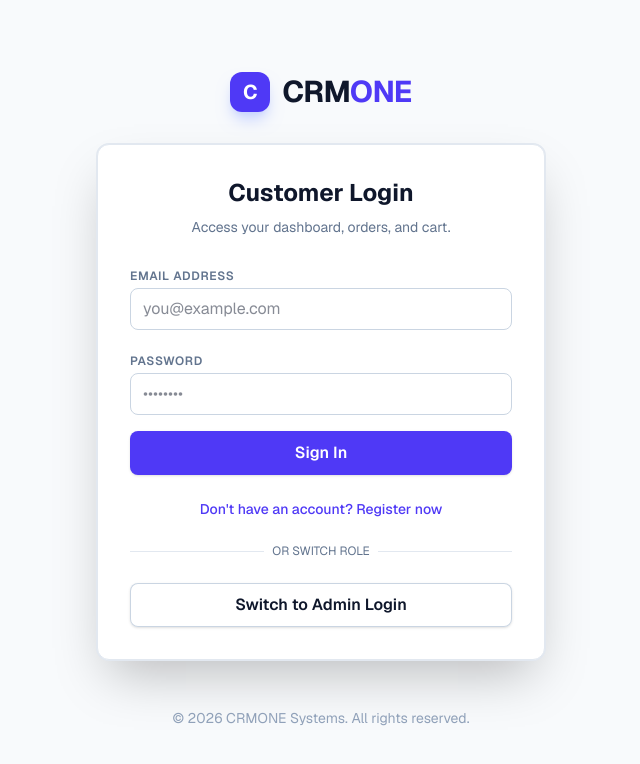
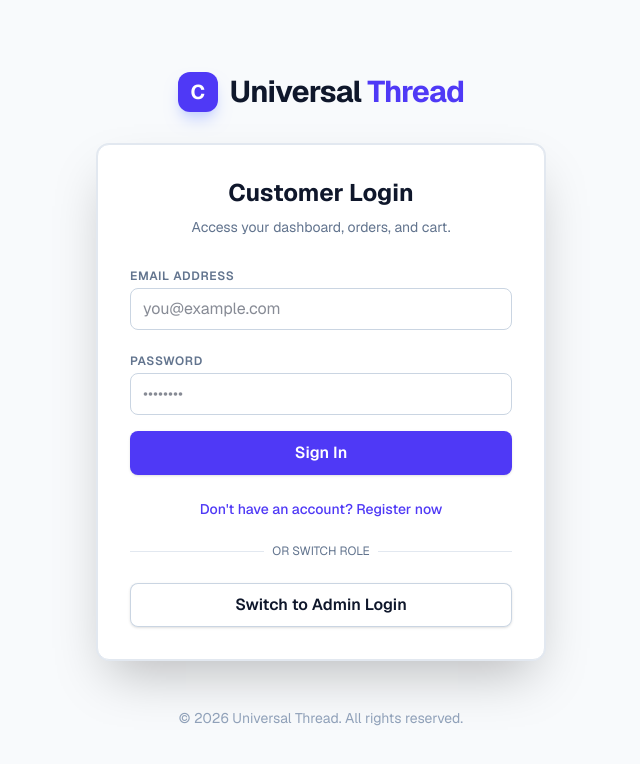
Before and after one commit to uzziahram/crmone, a Next.js app: page /loginpage in a window 1280 px wide. Shown: the top 764 px of the page, without its empty margins (319-959 px from the left). Built offline with nearby package versions, Linux system fonts and the light colour scheme.

Commit message:
Major Updates

```diff
--- a/app/layout.tsx
+++ b/app/layout.tsx
@@ -13,7 +13,7 @@ const geistMono = Geist_Mono({
 });
 
 export const metadata: Metadata = {
-  title: "StyleOne Boutique",
+  title: "Universal Thread",
   description: "Your one-stop destination for premium fashion and accessories.",
 };
 
--- a/app/loginpage/page.tsx
+++ b/app/loginpage/page.tsx
@@ -103,7 +103,7 @@ export default function LoginPage() {
           C
         </div>
         <span className="text-3xl font-bold tracking-tight text-slate-900">
-          CRM<span className="text-indigo-600">ONE</span>
+          Universal<span className="text-indigo-600"> Thread</span>
         </span>
       </div>
 
@@ -248,7 +248,7 @@ export default function LoginPage() {
       </section>
 
       <footer className="mt-12 text-sm text-slate-400">
-        &copy; {new Date().getFullYear()} CRMONE Systems. All rights reserved.
+        &copy; {new Date().getFullYear()} Universal Thread. All rights reserved.
       </footer>
     </div>
   );
--- a/components/app-shell.tsx
+++ b/components/app-shell.tsx
@@ -82,7 +82,7 @@ export default function AppShell({
                 C
               </div>
               <span className="text-xl font-bold tracking-tight text-slate-900">
-                CRM<span className="text-indigo-600">ONE</span>
+                Universal<span className="text-indigo-600">Thread</span>
               </span>
             </Link>
             <nav className="hidden md:flex items-center gap-6">
```
Also changed, not shown: lib/database/db.ts (line endings or trailing spaces), public/productImages/black_baggy_jeans.jpg (added).
